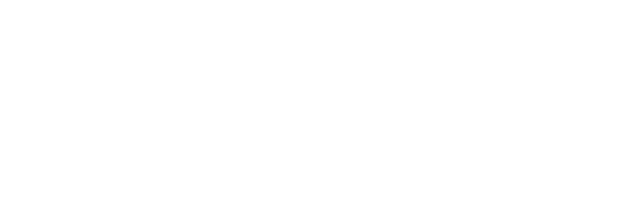
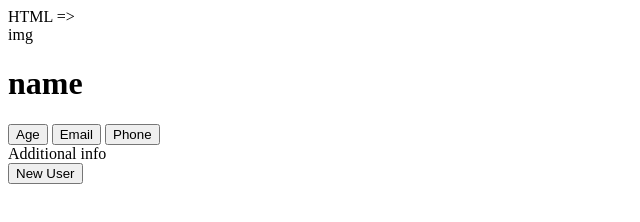
Before and after one commit to acciojob/github-issues-js-Dimpal777, a website: page main.html in a window 1280 px wide. Shown: the whole page, without its empty margins (0-640 px from the left). Drawn offline with Linux system fonts and the light colour scheme.

Commit message:
Update main.html

```diff
--- a/main.html
+++ b/main.html
@@ -1,4 +1,4 @@
-<!DOCTYPE html>
+HTML => <!DOCTYPE html>
 
 <html>
 
@@ -8,6 +8,21 @@
 
 <body>
 	<!-- the entire body must be written by student -->
+
+	<div id="img-box">img</div>
+	<h1 id="username">name</h1>
+	<div class="btn-container">
+		<button data-attr="age" id="age"> Age</button>
+		<button data-attr="email" id="email" >Email</button>
+		<button data-attr="phone" id="phone">Phone</button>
+	</div>
+	<section >
+		Additional info
+		<div id="output">
+
+		</div>
+	</section>
+	<button id="getUser"> New User</button>
     <script type="text/javascript" src="./script.js">
 </script>
 
```
